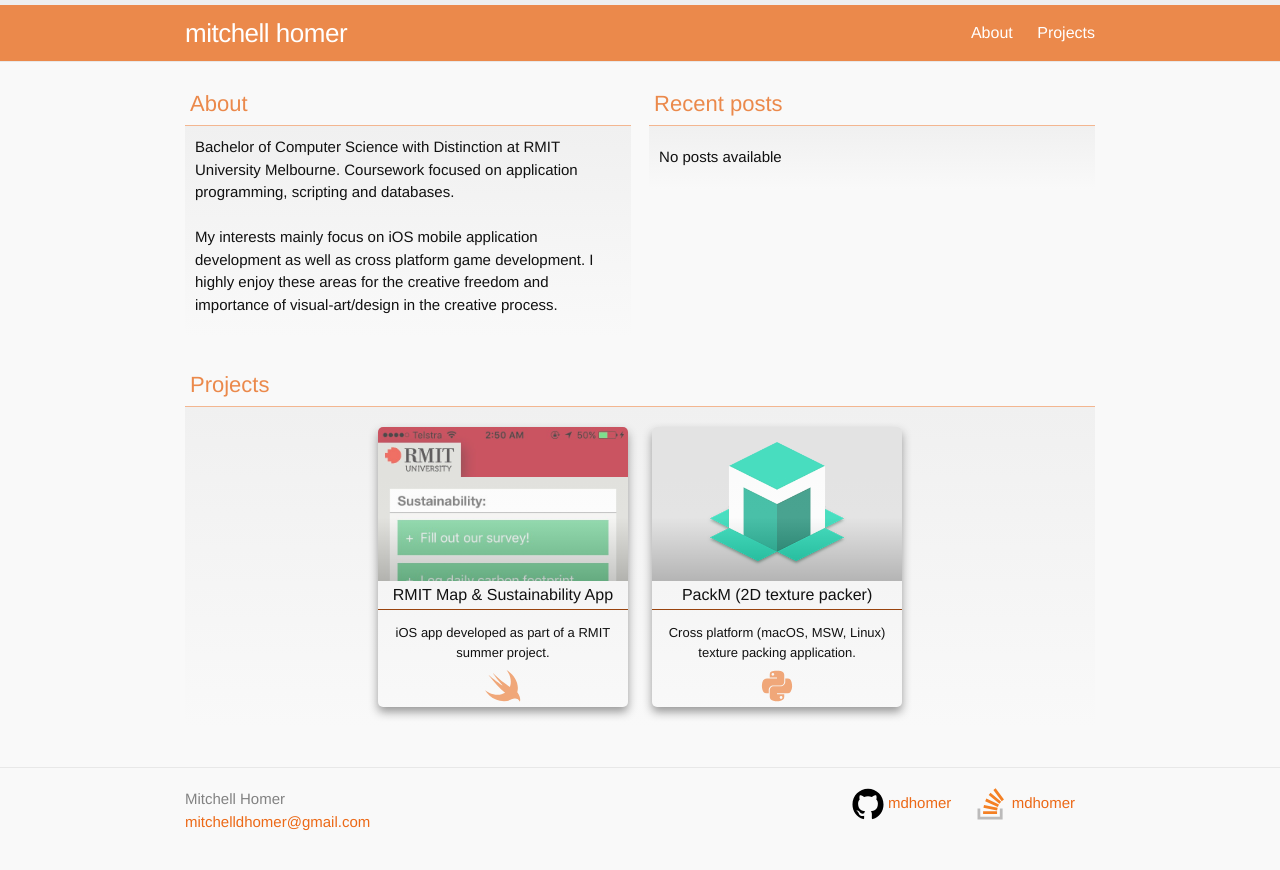
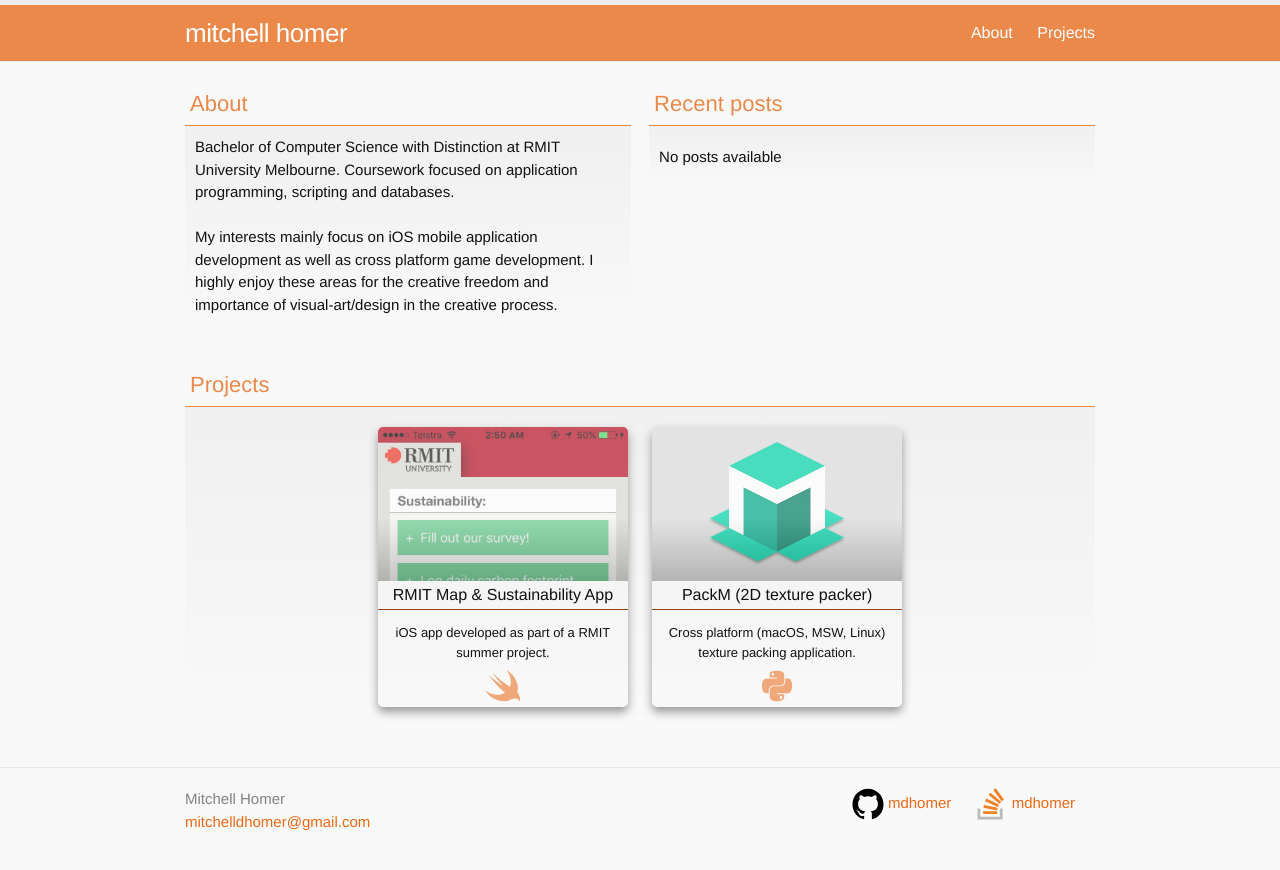
Before and after one commit to mdhomer/mdhomer.github.io, a Jekyll site: the page built from index.md, in a window 1280 px wide. Shown: the top 870 px of the page. Built offline with Jekyll 4.4.1, drawn with Linux system fonts in a browser that asks for light colours.

Commit message:
headings border color fix

```diff
--- a/_sass/pages/home.scss
+++ b/_sass/pages/home.scss
@@ -40,7 +40,7 @@
     //text-align: center;
     font-size: 22px;
     color: $header-color;
-    border-bottom: inset 1px lighten($header-color, 15%);
+    border-bottom: inset 1px $header-color;
 }
 
 .project-list {
```
